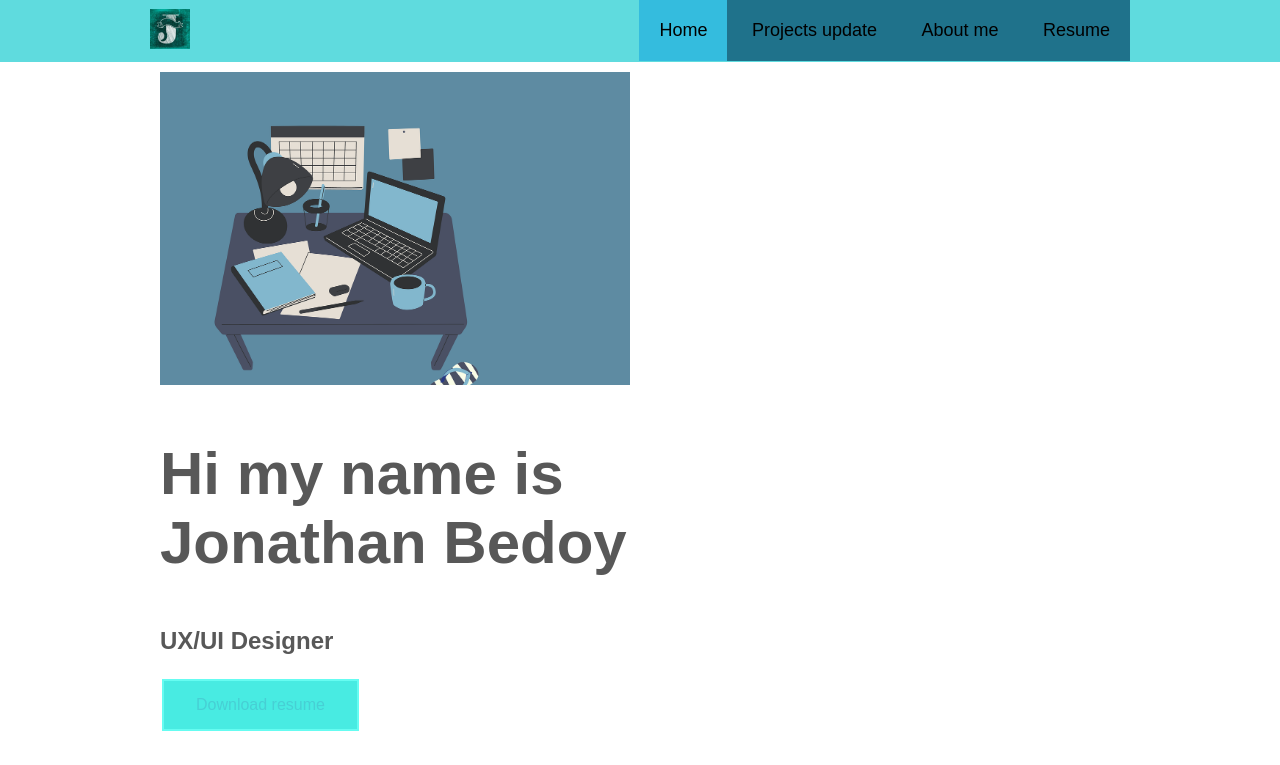
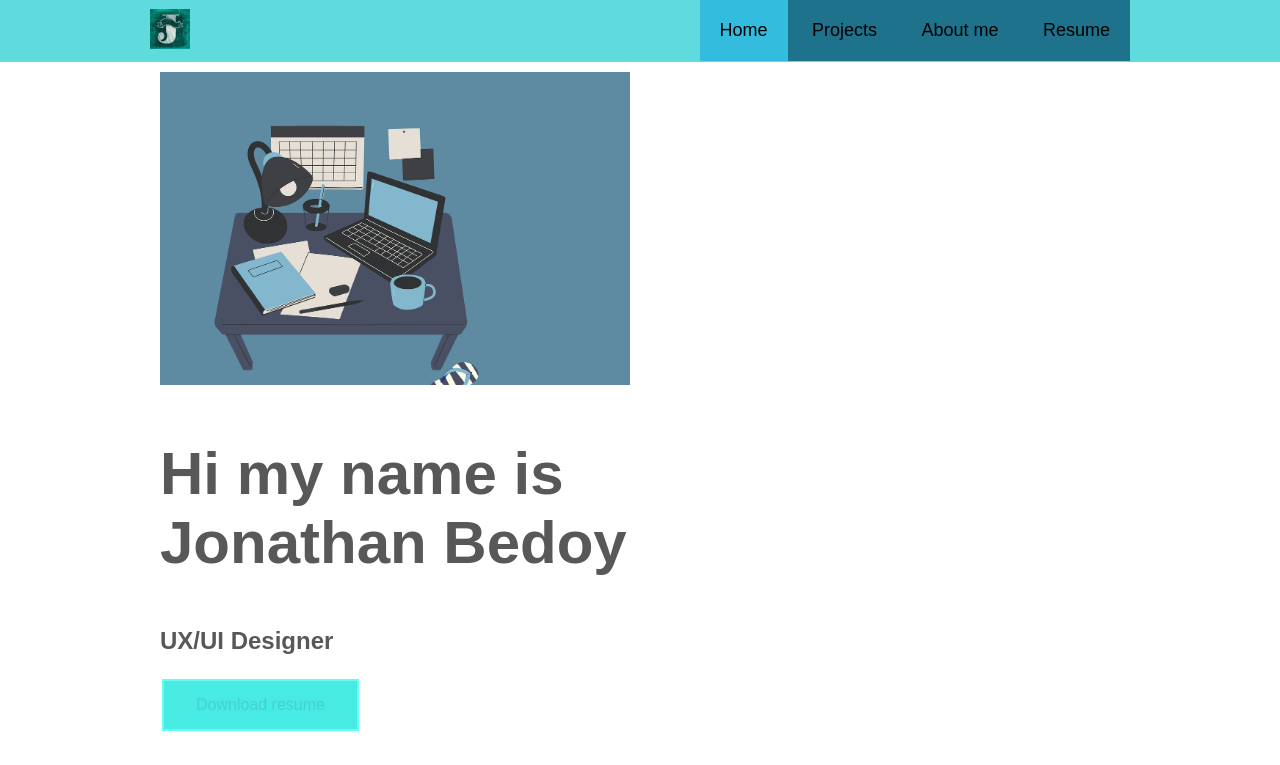
Before and after one commit to Jonbedoy/HW18-html-css, a plain HTML site: page Index.html in a window 1280 px wide. Shown: the top 765 px of the page. Drawn offline with Linux system fonts and the light colour scheme.

Commit message:
Redone again

```diff
--- a/Index.html
+++ b/Index.html
@@ -17,7 +17,7 @@
                     <div class="navmarg">
                         <ul>
                             <li><a class="active" href="index.html">Home</a></li>
-                            <li><a href="#">Projects update</a></li>
+                            <li><a href="#">Projects</a></li>
                             <li><a href="#">About me</a></li>
                             <li><a href="#">Resume</a></li>
                         </ul>
```
Also changed, not shown: 1 other file.
